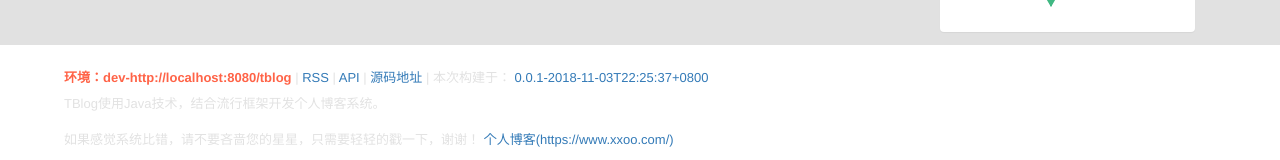
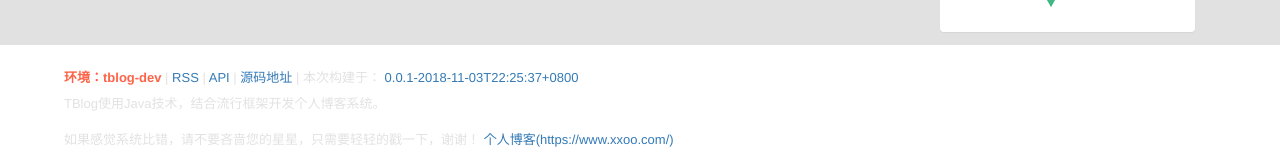
Before and after one commit to lukeddy/tblog-vue, a Vue app: page / in a window 1280 px wide. Shown: the part 535-695 px from the top of the page. Built offline with nearby package versions, Linux system fonts and the light colour scheme; no server answers; what mavon-editor would draw is missing.

Commit message:
增加配置项

```diff
--- a/src/components/Footer.vue
+++ b/src/components/Footer.vue
@@ -2,7 +2,7 @@
     <div id="footer">
        <div id="footer-main">
         <div class="links">
-            <strong class="env">环境：{{env}}-{{serverUrl}} </strong>
+            <strong class="env">环境：{{appName}}-{{env}}</strong>
             |
             <a class="dark" href="/tblog/rss">RSS</a>
             |
@@ -25,6 +25,7 @@ export default {
     name:"Footer",
     data(){
         return {
+            appName:process.env.VUE_APP_NAME,
             env:process.env.VUE_APP_ENV,
             apiUrl:process.env.VUE_APP_API_BASE_URL,
             serverUrl:process.env.VUE_APP_SERVER_BASE_URL
```
Also changed, not shown: 2 other files (tests, documents, lock files or other folders).
